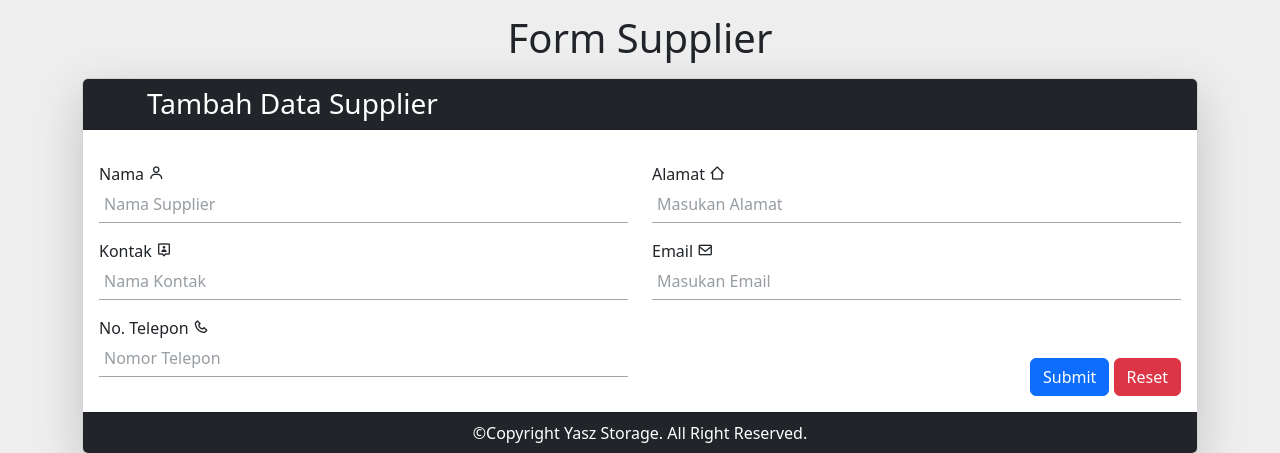
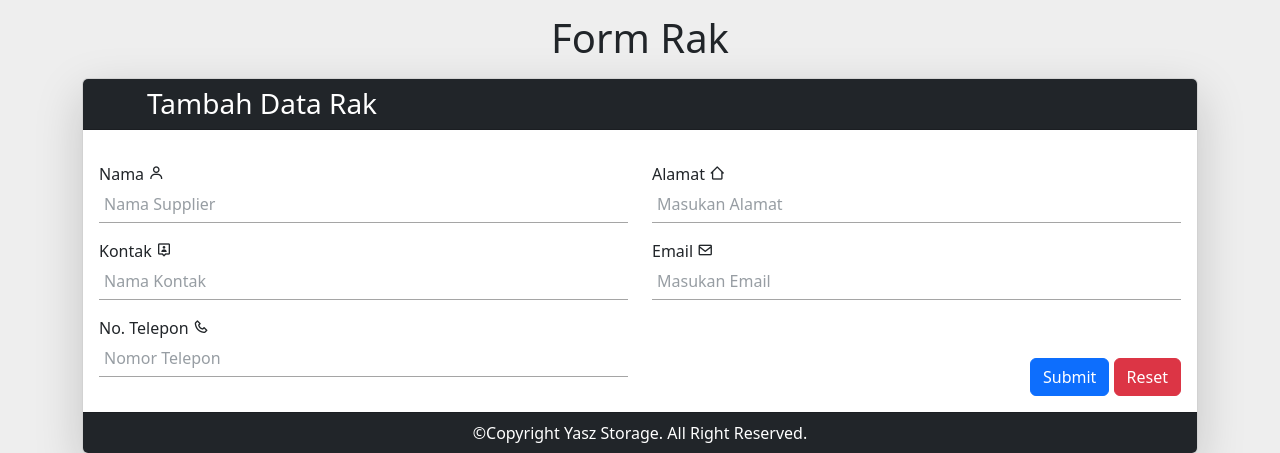
Before and after one commit to iyasz/pwpb_crud, a PHP site: page /rak/ in a window 1280 px wide. Shown: the part 64-517 px from the top of the page. Run offline with PHP 8.4, Linux system fonts and the light colour scheme; data comes from the database, SQL or seed files in the repository; some libraries are stand-ins or nearby versions.

Commit message:
mengubah header

```diff
--- a/rak/index.php
+++ b/rak/index.php
@@ -101,7 +101,7 @@ if (isset($_POST['delete'])) {
                 <div class="navbar-nav mx-auto p-1">
                     <a class="nav-link " aria-current="page" href="../">Home</a>
                     <a class="nav-link" href="../barang/">Barang</a>
-                    <a class="nav-link " href="">Supplier</a>
+                    <a class="nav-link " href="../supplier/">Supplier</a>
                     <a class="nav-link " href="../transaksi/">Transaksi</a>
                     <a class="nav-link " href="../admin/">Admin</a>
                     <a class="nav-link  active" href="">Rak</a>
@@ -112,14 +112,14 @@ if (isset($_POST['delete'])) {
     </div>
 
     <div class="mt-5">
-        <h1 class=" text-center mt-5 supp">Form Supplier</h1>
+        <h1 class=" text-center mt-5 supp">Form Rak</h1>
     </div>
     <div class="container mt-3 supp">
         <div class="row justify-content-center">
             <div class="col-md-12">
                 <div class="card shadow-lg mb-3">
                     <div class="card-header bg-dark mb-3">
-                        <h3 class="mb-0 text-white ps-5">Tambah Data Supplier</h3>
+                        <h3 class="mb-0 text-white ps-5">Tambah Data Rak</h3>
                     </div>
                     <div class="card-body">
                         <form action="" method="post">
```
